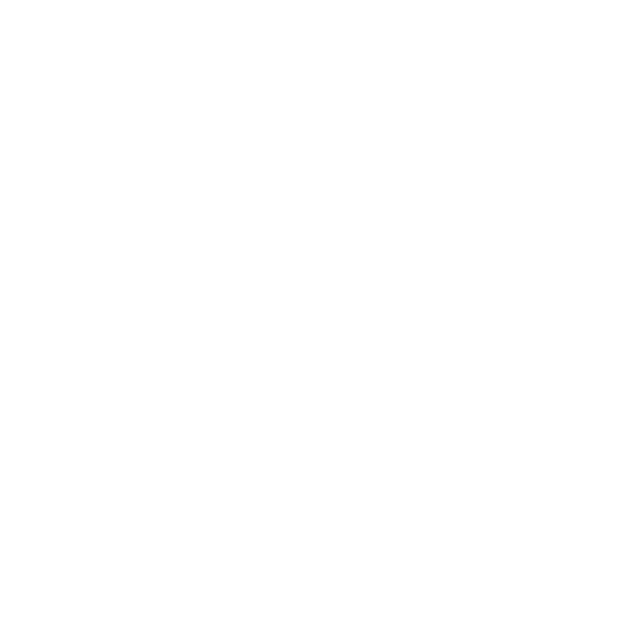
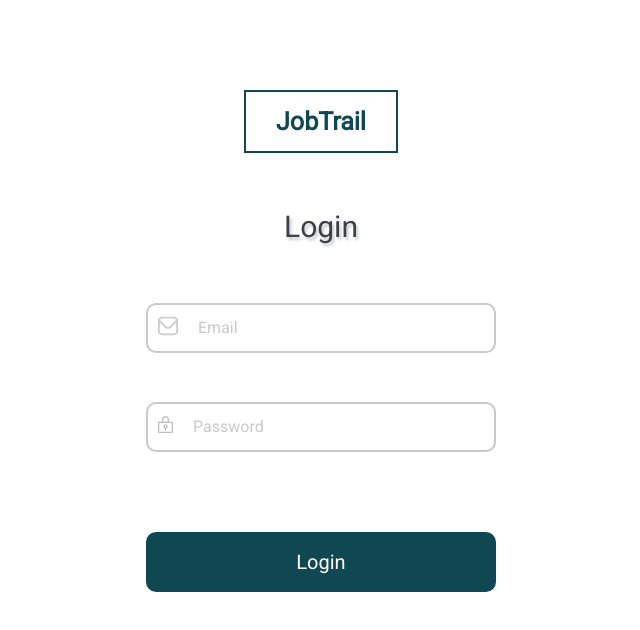
Before and after one commit to isdi-coders-2023/Ana-Catana-Final-Project-front-202301-bcn, a React (Create React App) app: page /user/login in a window 1280 px wide. Shown: the top 630 px of the page, without its empty margins (319-959 px from the left). Built offline with nearby package versions, Linux system fonts and the light colour scheme; no server answers.

Commit message:
Add Layout component

```diff
--- a/src/App.tsx
+++ b/src/App.tsx
@@ -1,9 +1,7 @@
-import Loader from "./components/Loader/Loader";
-import { useAppSelector } from "./store/hooks";
+import Layout from "./components/Layout/Layout";
 
 const App = (): JSX.Element => {
-  const { isLoadingVisible } = useAppSelector((state) => state.ui);
-  return <>{isLoadingVisible && <Loader />}</>;
+  return <Layout />;
 };
 
 export default App;
--- /dev/null
+++ b/src/components/Layout/Layout.tsx
@@ -0,0 +1,22 @@
+import { Navigate, Outlet, Route, Routes } from "react-router-dom";
+import { useAppSelector } from "../../store/hooks";
+import Header from "../Header/Header";
+import Loader from "../Loader/Loader";
+
+const Layout = (): JSX.Element => {
+  const { isLoadingVisible } = useAppSelector((state) => state.ui);
+  return (
+    <>
+      <Header />
+      <main>
+        {isLoadingVisible && <Loader />}
+        <Routes>
+          <Route path="/" element={<Navigate replace to={"/user/login"} />} />
+        </Routes>
+        <Outlet />
+      </main>
+    </>
+  );
+};
+
+export default Layout;
--- a/src/index.tsx
+++ b/src/index.tsx
@@ -5,8 +5,8 @@
 import { store } from "./store";
 import generalTheme from "./styles/generalTheme";
 import GlobalStyles from "./styles/GlobalStyles";
-import App from "./App";
-import { BrowserRouter } from "react-router-dom";
+import { RouterProvider } from "react-router-dom";
+import { router } from "./router/router";
 
 const container = document.getElementById("root")!;
 const root = createRoot(container);
@@ -15,10 +15,8 @@
   <React.StrictMode>
     <Provider store={store}>
       <ThemeProvider theme={generalTheme}>
-        <BrowserRouter>
-          <GlobalStyles />
-          <App />
-        </BrowserRouter>
+        <GlobalStyles />
+        <RouterProvider router={router} />
       </ThemeProvider>
     </Provider>
   </React.StrictMode>
--- a/src/store/index.ts
+++ b/src/store/index.ts
@@ -18,6 +18,8 @@
   return configureStore({ reducer: rootReducer, preloadedState });
 };
 
+export const testStore = setupStore();
+
 export type AppDispatch = typeof store.dispatch;
 export type RootState = ReturnType<typeof store.getState>;
 export type AppStore = ReturnType<typeof setupStore>;
```
Also changed, not shown: src/testUtils.tsx (+5 -2 lines).
